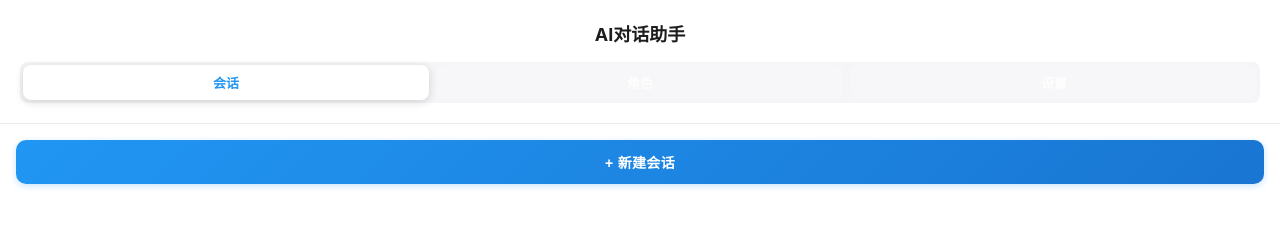
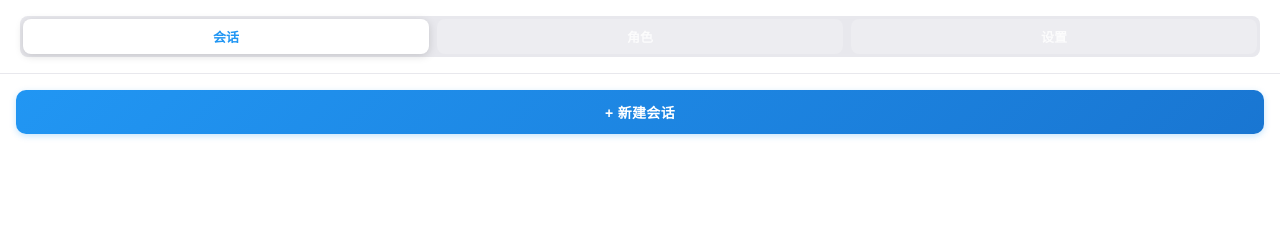
Before and after one commit to elonsolar/open-chat, a browser extension: page sidepanel/sidepanel.html in a window 1280 px wide. Drawn offline with Linux system fonts and the light colour scheme.

Commit message:
style: 移除侧边栏标题，提升标签对比度
- 隐藏侧边栏标题
- 标签容器背景#e8e8ed，提高未选中标签可见度

```diff
--- a/styles/sidepanel.css
+++ b/styles/sidepanel.css
@@ -20,23 +20,19 @@ body {
 
 /* 头部 */
 .header {
-  padding: 20px;
+  padding: 16px 20px;
   background: #fff;
   border-bottom: 1px solid #e8e8ed;
-  text-align: center;
 }
 
 .header h1 {
-  font-size: 18px;
-  margin-bottom: 16px;
-  color: #1d1d1f;
-  font-weight: 700;
+  display: none;
 }
 
 .tabs {
   display: flex;
   gap: 4px;
-  background: #f5f5f7;
+  background: #e8e8ed;
   border-radius: 8px;
   padding: 3px;
 }
@@ -55,7 +51,6 @@ body {
 }
 
 .tab:hover {
-  background: rgba(0, 0, 0, 0.05);
   color: #1d1d1f;
 }
 
```
